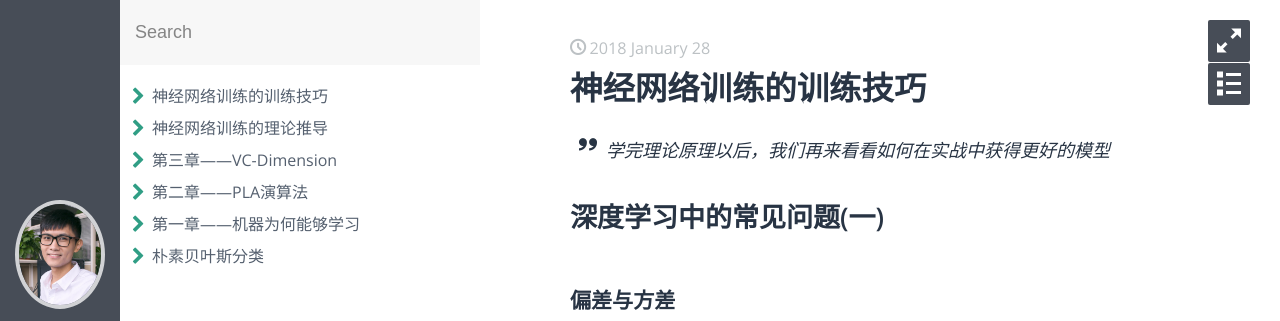
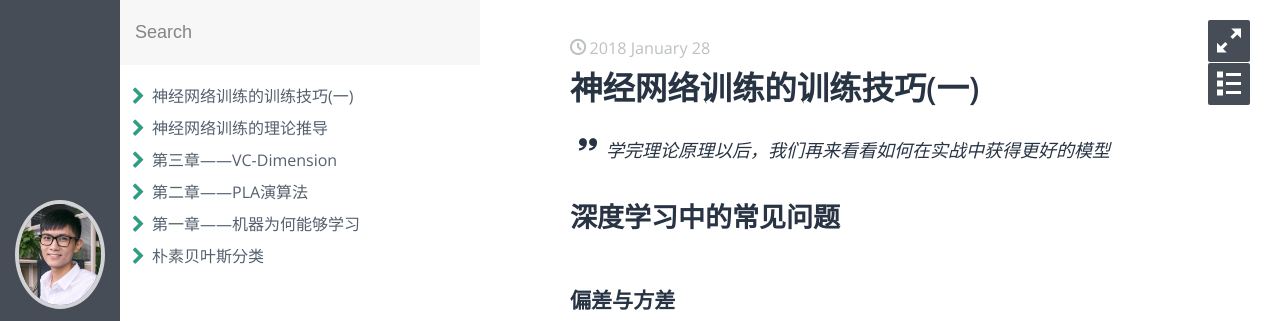
Before and after one commit to keepCodingDream/blog.io, a Jekyll site: the page built from _posts/2018-01-28-neural-network-02.md, in a window 1280 px wide. Shown: the top 321 px of the page. Built offline with Jekyll 4.4.1, drawn with Linux system fonts in a browser that asks for light colours; some web fonts are replaced; formulas are drawn with MathJax 3; part of the change alters nothing that is shown.

Commit message:
neural-network-02

```diff
--- a/_posts/2018-01-28-neural-network-02.md
+++ b/_posts/2018-01-28-neural-network-02.md
@@ -1,6 +1,6 @@
 ---
 layout: post
-title: 神经网络训练的训练技巧
+title: 神经网络训练的训练技巧(一)
 category: 深度学习
 keywords: 深度学习
 ---
@@ -8,7 +8,7 @@ keywords: 深度学习
 > 学完理论原理以后，我们再来看看如何在实战中获得更好的模型
 
 
-# 深度学习中的常见问题(一)
+# 深度学习中的常见问题
 ### 偏差与方差
 
 > 在进行神经网络训练过程是一个不断迭代、调优参数的过程，但如何去判定一个神经网络的好坏呢？
@@ -69,6 +69,7 @@ $$
 $$
 
 **L1正则化:**
+
 $$
   ||W^l||_1=\sum_{i=1}^m w_i
 $$
@@ -113,7 +114,7 @@ $$
 ## 优化训练
 ### 正则化输入
 
-![](https://raw.githubusercontent.com/keepCodingDream/blog.io/master/assets/img/neural/2.3.png)
+![](https://raw.githubusercontent.com/keepCodingDream/blog.io/master/assets/img/neural/2.4.png)
 
 上图中的左边代表了维度单位差别很大的输入参数图以及梯度下降过程中的路径，而右边则是经过正则化输入的。
 
```
